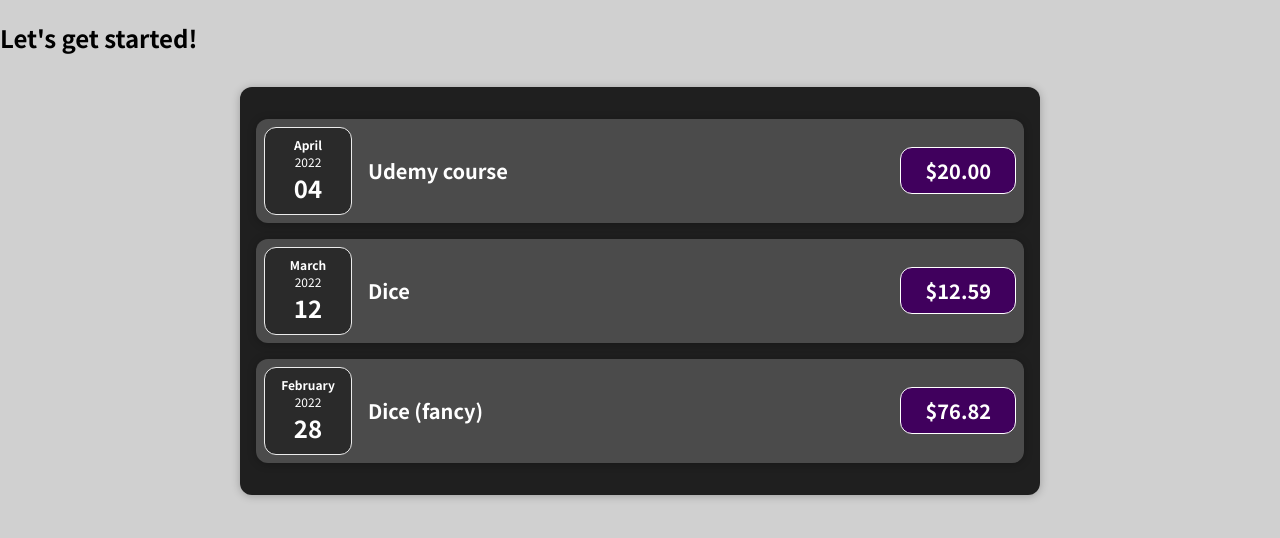
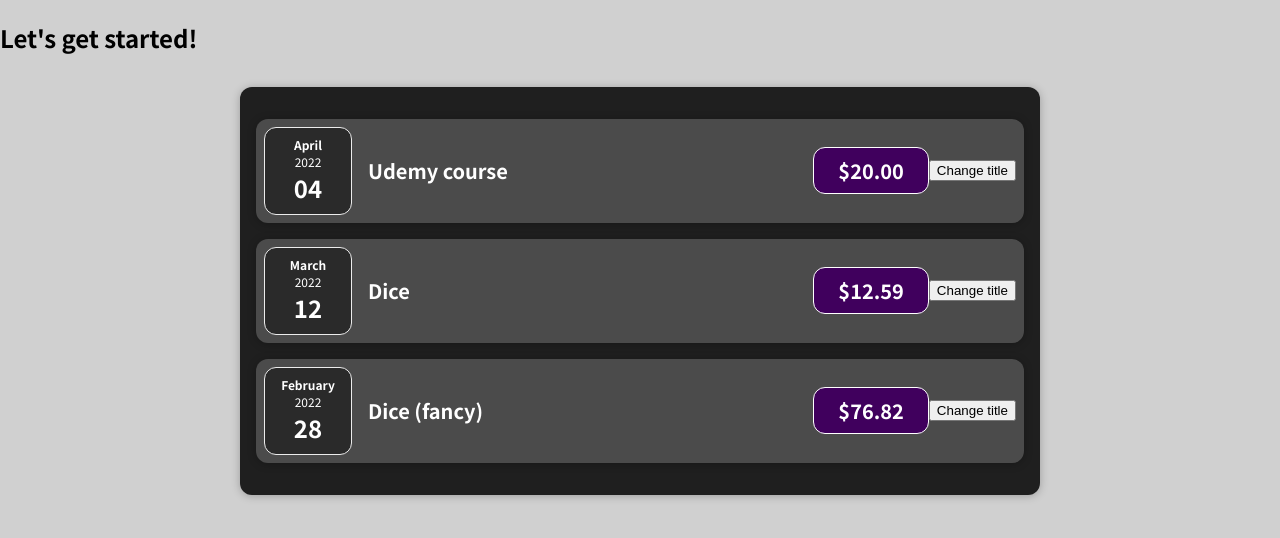
Before and after one commit to marina-cerame/react-complete-guide, a JavaScript app in the folder 01-starting-setup/: page / in a window 1280 px wide. Shown: the top 538 px of the page. Built offline with nearby package versions, Linux system fonts and the light colour scheme.

Commit message:
[47] Add button and clickHandler to ExpenseItem

```diff
--- a/01-starting-setup/src/components/Expenses/ExpenseItem.js
+++ b/01-starting-setup/src/components/Expenses/ExpenseItem.js
@@ -4,6 +4,10 @@ import ExpenseDate from './ExpenseDate';
 import './ExpenseItem.css';
 
 const ExpenseItem = (props) => {
+  const clickHandler = () => {
+    console.log('clickHandler!');
+  };
+
   return (
     <Card className="expense-item">
       <ExpenseDate date={props.date} />
@@ -11,6 +15,7 @@ const ExpenseItem = (props) => {
         <h2>{props.title}</h2>
         <div className="expense-item__price">${props.amount}</div>
       </div>
+      <button onClick={clickHandler}>Change title</button>
     </Card>
   );
 };
```
